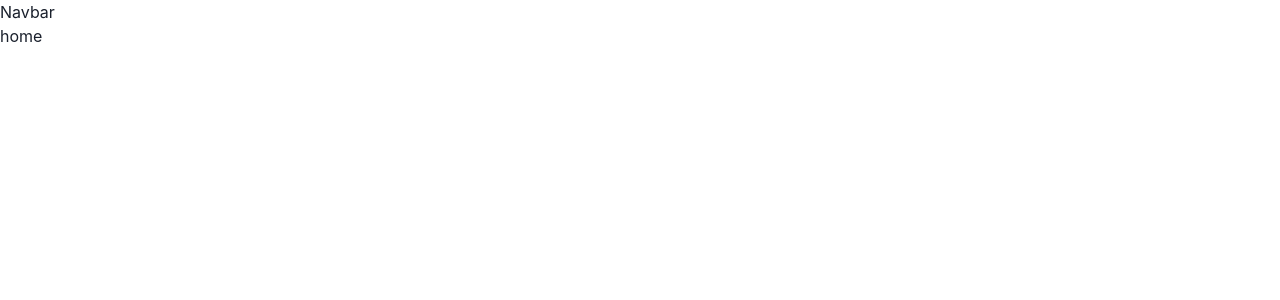
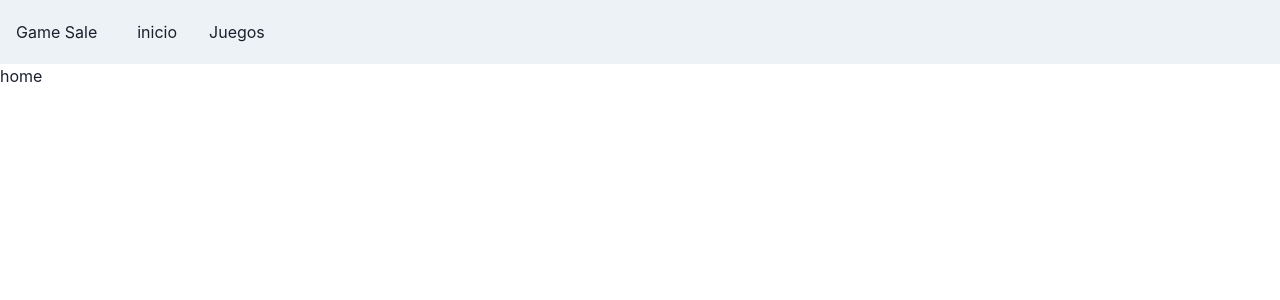
Before and after one commit to EdwinDev99/react-ts-ejercicios, a React (Vite) app in the folder 17-final-proyect/: page / in a window 1280 px wide. Shown: the top 300 px of the page. Built offline with nearby package versions, Linux system fonts and the light colour scheme.

Commit message:
create navbar

```diff
--- a/17-final-proyect/src/pages/Layout.tsx
+++ b/17-final-proyect/src/pages/Layout.tsx
@@ -1,12 +1,14 @@
 import type { ReactNode } from "react";
 import { Outlet } from "react-router-dom";
+import Navbar from "./Navbar";
 
 type Props = { children?: ReactNode };
 
 function Layout({ children }: Props) {
   return (
     <div>
-      Navbar<div>{children ?? <Outlet />}</div>
+      <Navbar />
+      <div>{children ?? <Outlet />}</div>
     </div>
   );
 }
--- /dev/null
+++ b/17-final-proyect/src/pages/Navbar.tsx
@@ -0,0 +1,95 @@
+"use client";
+
+import {
+  Box,
+  Flex,
+  HStack,
+  IconButton,
+  useDisclosure,
+  useColorModeValue,
+  Text,
+  Stack,
+} from "@chakra-ui/react";
+import { NavLink as RouterLink } from "react-router-dom";
+import { GiHamburgerMenu } from "react-icons/gi";
+import { IoMdClose } from "react-icons/io";
+
+interface Props {
+  children: React.ReactNode;
+  to: string;
+}
+
+type Link = {
+  uri: string;
+  label: string;
+};
+
+const Links = [
+  { uri: "/", label: "inicio" },
+  { uri: "/games", label: "Juegos" },
+];
+
+const NavLink = (props: Props) => {
+  const { children, to } = props;
+
+  return (
+    <Text
+      as="a"
+      px={2}
+      py={1}
+      rounded={"md"}
+      _hover={{
+        textDecoration: "none",
+        bg: useColorModeValue("gray.200", "gray.700"),
+      }}
+    >
+      <RouterLink to={to}>{children}</RouterLink>
+    </Text>
+  );
+};
+
+export default function Navbar() {
+  const { isOpen, onOpen, onClose } = useDisclosure();
+
+  return (
+    <>
+      <Box bg={useColorModeValue("gray.100", "gray.900")} px={4}>
+        <Flex h={16} alignItems={"center"} justifyContent={"space-between"}>
+          <IconButton
+            size={"md"}
+            icon={isOpen ? <IoMdClose /> : <GiHamburgerMenu />}
+            aria-label={"Open Menu"}
+            display={{ md: "none" }}
+            onClick={isOpen ? onClose : onOpen}
+          />
+          <HStack spacing={8} alignItems={"center"}>
+            <Box>Game Sale</Box>
+            <HStack
+              as={"nav"}
+              spacing={4}
+              display={{ base: "none", md: "flex" }}
+            >
+              {Links.map((link) => (
+                <NavLink to={link.uri} key={link.uri}>
+                  {link.label}
+                </NavLink>
+              ))}
+            </HStack>
+          </HStack>
+        </Flex>
+
+        {isOpen ? (
+          <Box pb={4} display={{ md: "none" }}>
+            <Stack as={"nav"} spacing={4}>
+              {Links.map((link) => (
+                <NavLink to={link.uri} key={link.uri}>
+                  {link.label}
+                </NavLink>
+              ))}
+            </Stack>
+          </Box>
+        ) : null}
+      </Box>
+    </>
+  );
+}
```
